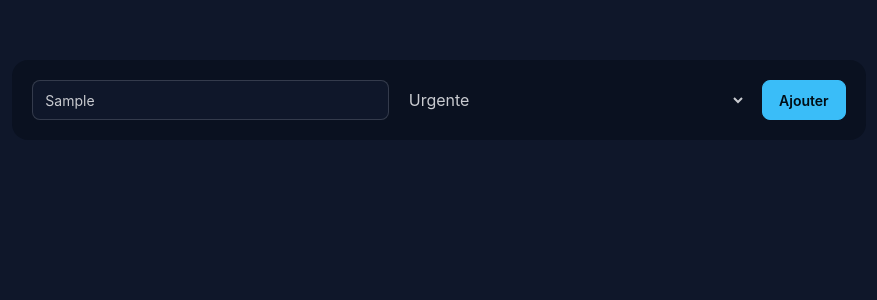
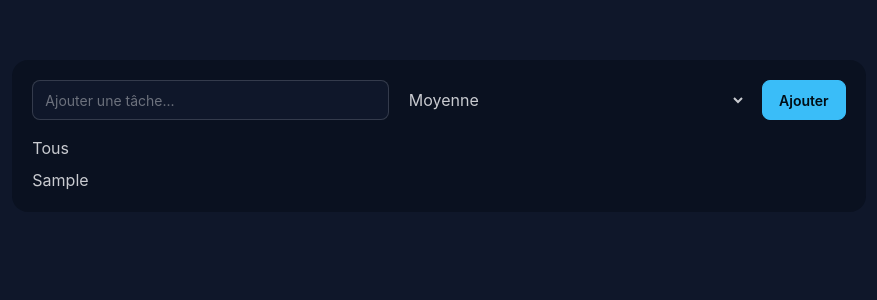
Before and after one commit to MohandBir/task-flow, a React (Vite) app: page / in a window 1280 px wide. Both pictures are taken after typing "Sample" into the empty fields and a click on the button "Ajouter". Shown: the top 300 px of the page, without its empty margins (201-1078 px from the left). Built offline with nearby package versions, Linux system fonts and the light colour scheme.

Commit message:
t2 : logique d'ajout de tache

```diff
--- a/src/App.tsx
+++ b/src/App.tsx
@@ -1,10 +1,50 @@
-type Priority = "urgente" | "moyenne" | "Basse";
+import { todo } from "node:test";
+import { useEffect, useState } from "react";
+
+type Priority = "urgente" | "Moyenne" | "Basse";
 type Todo = {
   id: number;
   text: string;
   priority: Priority
 }
 function App() {
+
+  const [input, setInput] = useState(""); //la champ de input est string par defaut , pas obligatoire de rajouter <string>
+  const [priority, setPriority] = useState<Priority>("Moyenne");
+
+  const savedTodos = localStorage.getItem("todos")
+  const initialTodos = savedTodos ? JSON.parse(savedTodos) : []
+  const [todos , setTodos] = useState<Todo[j]>(initialTodos);
+  const [filter, setFiter] = useState<Priority | "tous">("Tous")
+
+  useEffect(() => {
+    localStorage.setItem("todos", JSON.stringify(todos))
+  }, [todos])
+
+  function addTodo() {
+    if (input.trim() == "") {
+      return;
+    }
+
+    const newTodo: Todo = {
+      id: Date.now(),
+      text: input.trim(),
+      priority: priority
+    }
+
+    const newTodos = [newTodo, ...todos];
+    setTodos(newTodos);
+    setInput("");
+    setPriority("Moyenne");
+  }
+
+  let filteredTodos: Todo[] = []
+
+  if (filter === "Tous"){
+    filteredTodos = todos
+  }else {
+    filteredTodos = todos.filter((todo) => todo.priority === filter)
+  }
 
   return (
    <div className="flex justify-center">
@@ -14,17 +54,43 @@ function App() {
           type="text"
           className="input w-full"
           placeholder="Ajouter une tâche..."
+          value={input}
+          onChange={(e) => setInput(e.target.value)}
           />
           <select
           className="selct w-full"
+          value={priority}
+          onChange={(e) => setPriority(e.target.value as Priority)}
           >
           <option value="Urgente">Urgente</option>
           <option value="Moyenne">Moyenne</option>
           <option value="Basse">Basse</option>
           </select>
-          <button className="btn btn-primary">
+          <button onClick={addTodo} className="btn btn-primary">
             Ajouter
           </button>
+        </div>
+        <div className="space-y-2 flex-1 h-fit">
+          <div className="flex flex-wrap gap-4">
+            <button
+
+            >
+                Tous
+            </button>
+          </div>
+          {filteredTodos.length > 0 ? (
+            <ul className="divide-y divide-primary/20">
+              { filteredTodos.map((todo) => (
+                <li>
+                  {todo.text}
+                </li>
+                ))}
+            </ul>
+
+          ) : (
+            <div>test2</div>
+          )
+        }
         </div>
       </div>
    </div>
--- /dev/null
+++ b/src/todoItem.tsx
@@ -0,0 +1,6 @@
+type Priority = "urgente" | "Moyenne" | "Basse";
+type Todo = {
+  id: number;
+  text: string;
+  priority: Priority
+}
```
